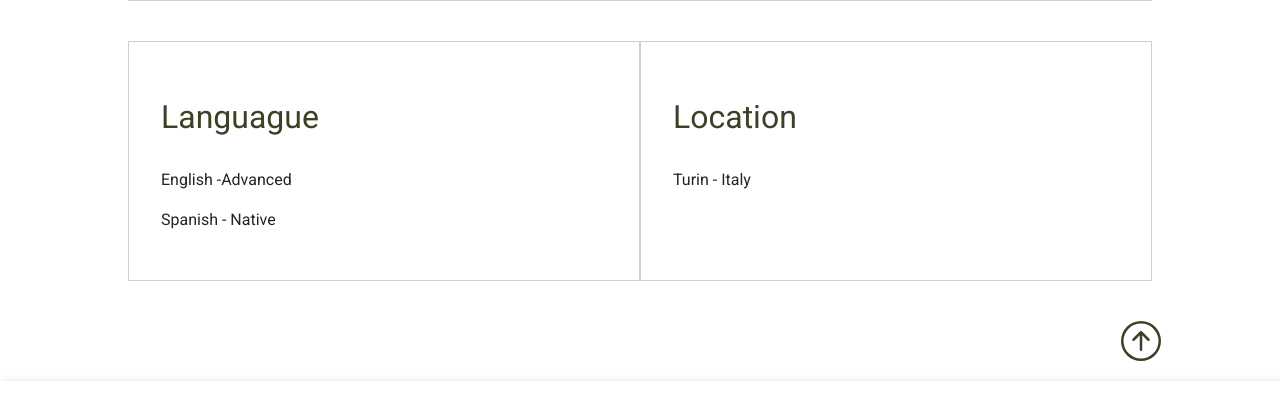
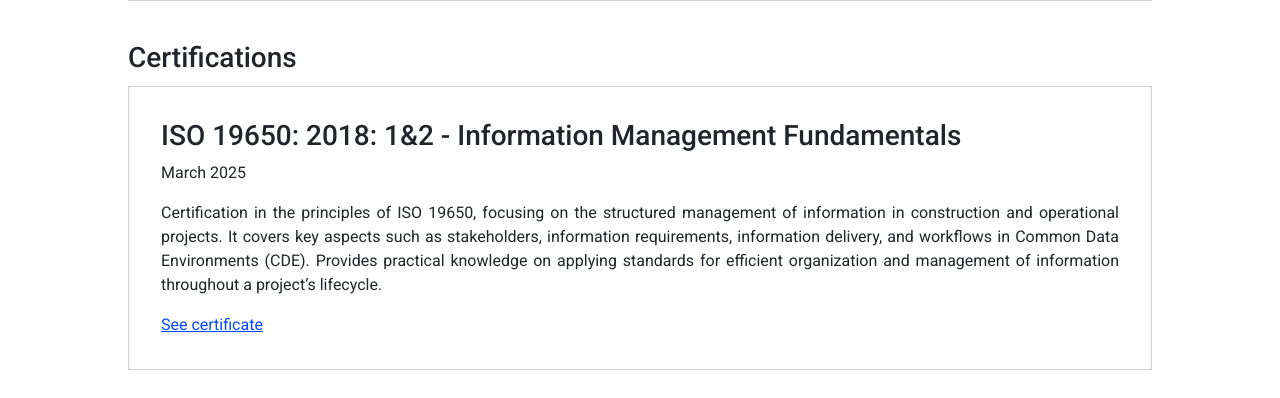
Before and after one commit to JoGaleano/jig_civil_engenieer, a website: page view/about-me.html in a window 1280 px wide. Shown: the part 3840-4238 px from the top of the page. Drawn offline with nearby package versions, Linux system fonts and the light colour scheme.

Commit message:
add ISO 19650

```diff
--- a/view/about-me.html
+++ b/view/about-me.html
@@ -257,6 +257,20 @@
             </ul>
         </section>
 
+        <h3 class="titleExperience">Certifications</h3>
+
+        <section class="aboutMeCard">
+            <h3>ISO 19650: 2018: 1&2 - Information Management Fundamentals</h3>
+            <p class="dateEdu">March 2025</p>
+            <div class="textAbout">
+                <p>Certification in the principles of ISO 19650, focusing on the structured management of information in construction and operational projects. It covers key aspects such as stakeholders, information requirements, information delivery, and workflows in Common Data Environments (CDE). Provides practical knowledge on applying standards for efficient organization and management of information throughout a project’s lifecycle.</p>
+
+                <a href="https://www.udemy.com/certificate/UC-2f1a01c0-d674-4ab3-8c28-7d83025cba9d/" target="_blank"> See certificate</a>
+
+            </div>
+        </section>
+
+
 <!-- PROFILE -->
     <div class="profile ">
     <section class="languague aboutMeCard">
```
